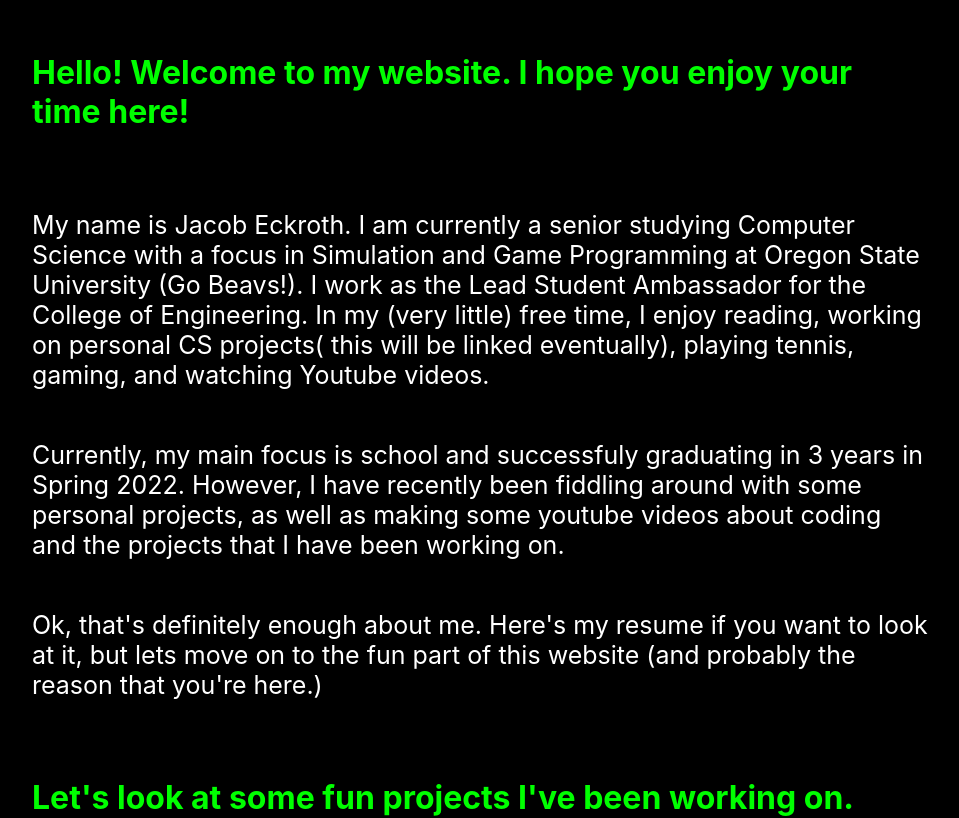
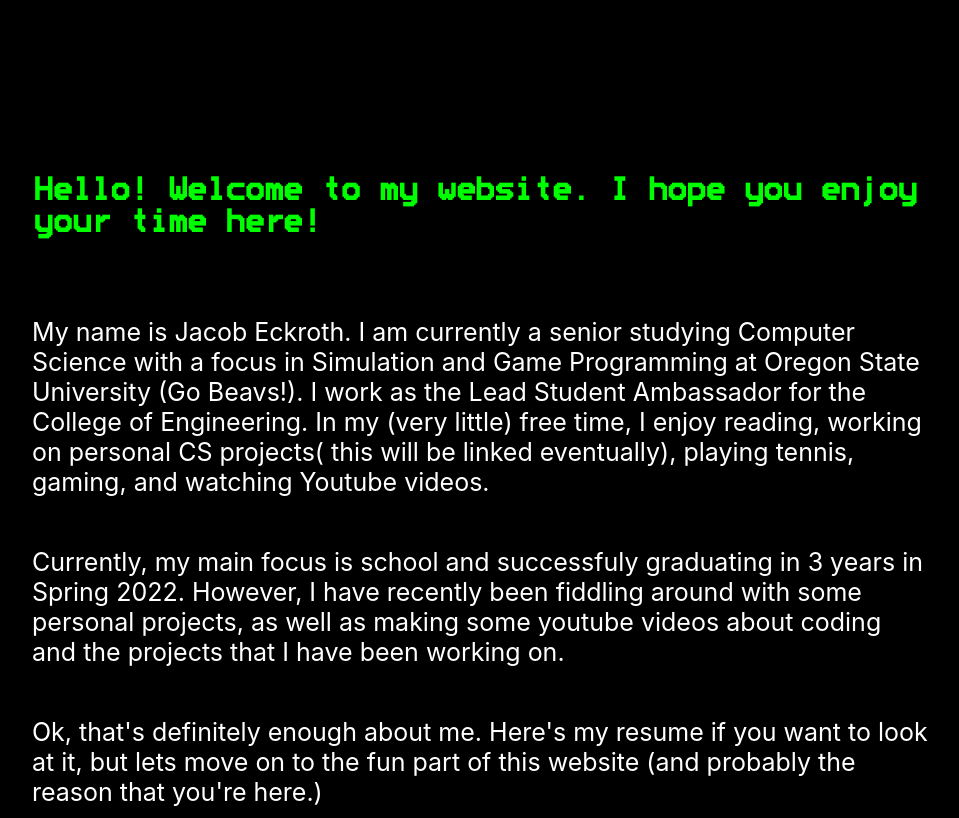
Before and after one commit to JacobEckroth/MyReactWebsiteFORREAL, a React (Create React App) app: page / in a window 1280 px wide. Shown: the top 818 px of the page, without its empty margins (160-1119 px from the left). Built offline with nearby package versions, Linux system fonts and the light colour scheme.

Commit message:
added custom console text font

```diff
--- a/src/App.js
+++ b/src/App.js
@@ -7,6 +7,7 @@ function App() {
   return (
     <div className="App">
     <div className="mainContentHolder">
+        <h1> THIS WEBSITE IS A WORK IN PROGRESS. (it is also very bad, tread carefully)</h1>
         <h1 className="consoleText"><VisibilitySensorAppearingText text="Hello! Welcome to my website. I hope you enjoy your time here!" time={5000}/></h1>
         <p className="regularText">My name is Jacob Eckroth. I am currently a senior studying Computer Science with a focus in Simulation and Game Programming
         at Oregon State University (Go Beavs!). I work as the Lead Student Ambassador for the College of Engineering. In my (very little) free time,
--- a/src/css/index.css
+++ b/src/css/index.css
@@ -1,3 +1,10 @@
+@font-face {
+    font-family: 'Modeseven';
+    src: local('Modeseven'), url(../fonts/Modeseven.ttf) format('truetype');
+    /* other formats include: 'woff2', 'truetype, 'opentype',
+                              'embedded-opentype', and 'svg' */
+  }
+
 body {
   margin: 0px;
   padding:0px;
@@ -14,6 +21,7 @@ code {
 }
 
 .consoleText{
+    font-family: 'Modeseven','sans-serif';
     color: rgb(0,255,0);
 }
 
```
Also changed, not shown: src/fonts/Modeseven.ttf (added).
